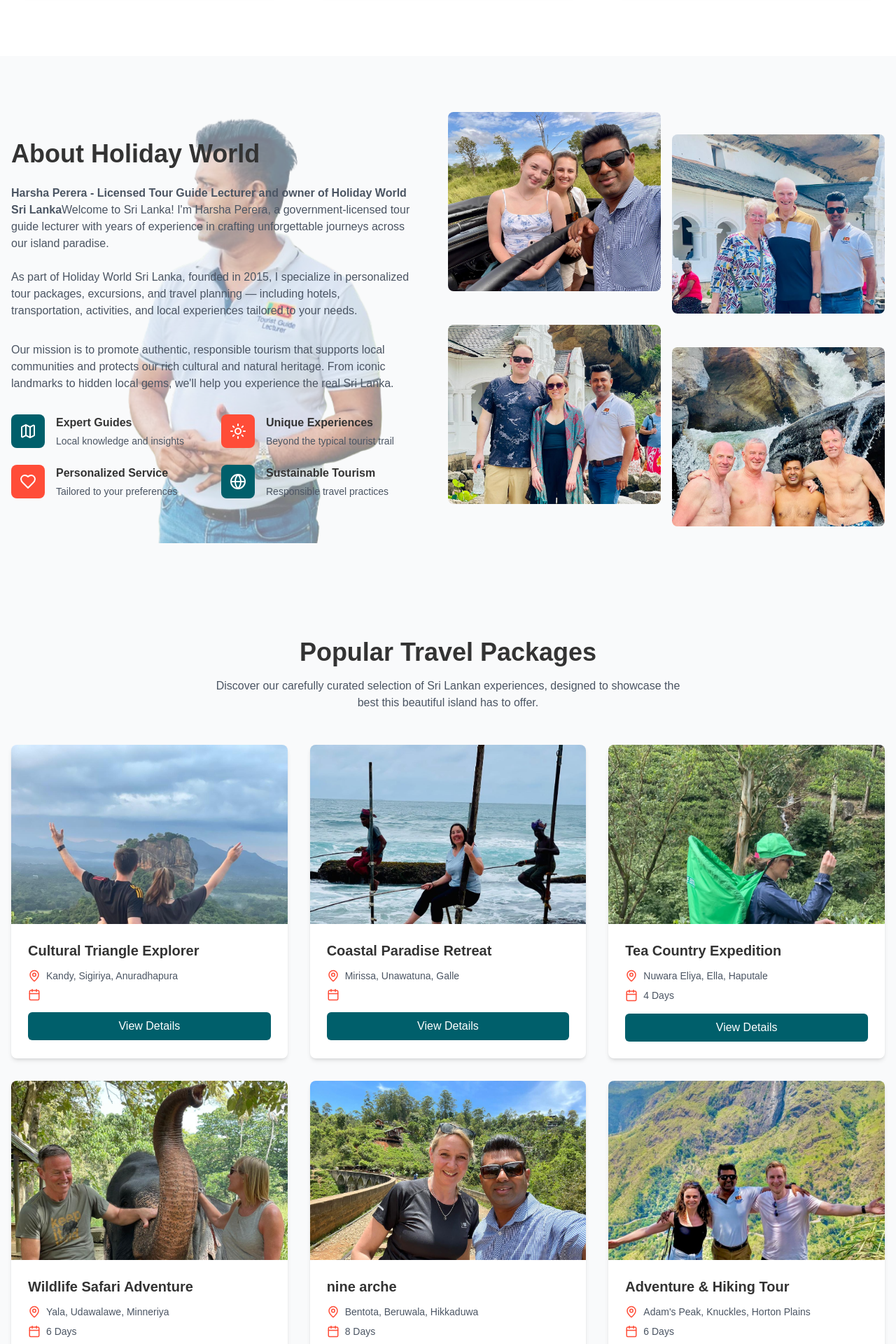
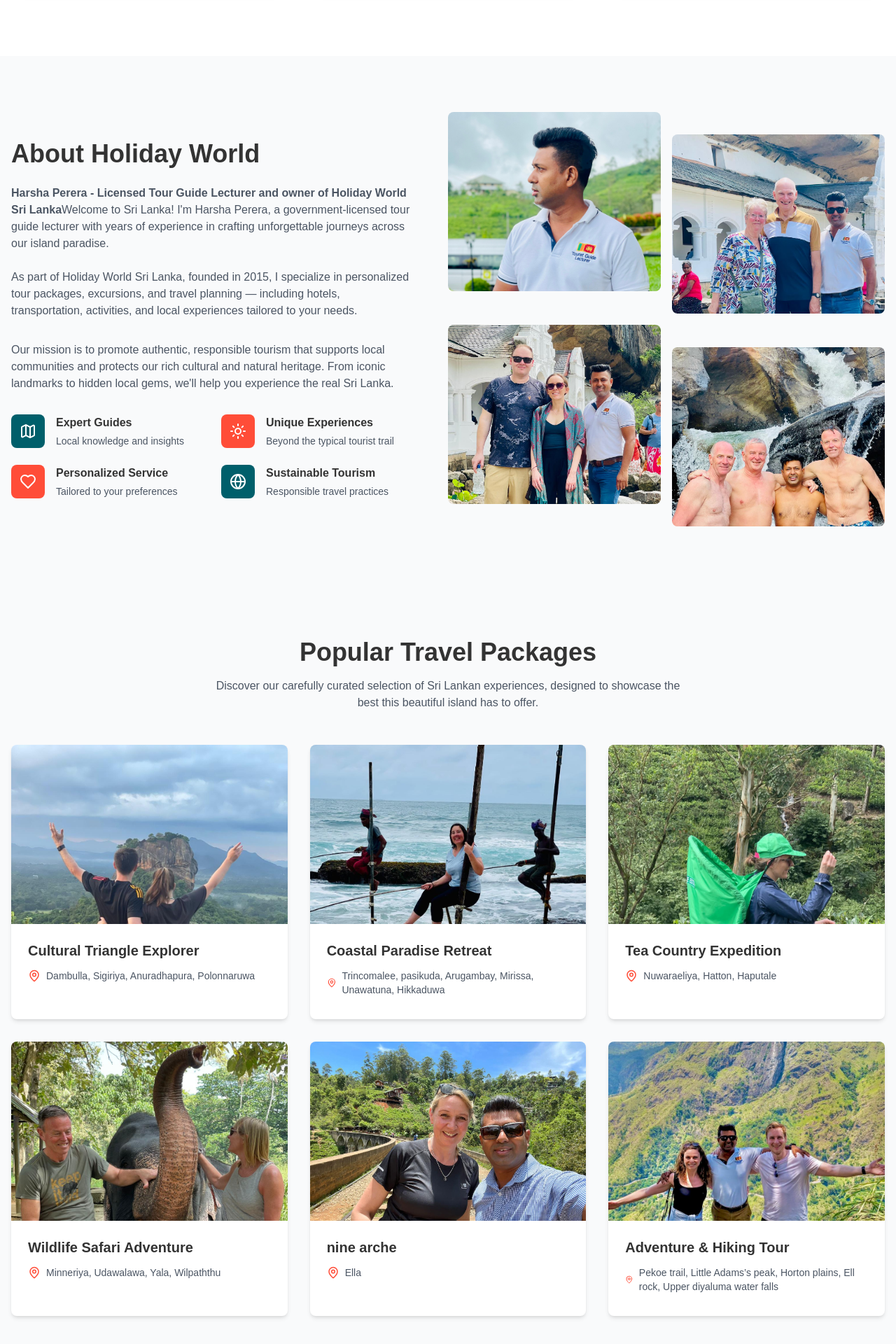
Before and after one commit to rushela/HolidayWorld-Travel, a React (Vite) app: page / in a window 1280 px wide. Shown: the part 1160-3080 px from the top of the page at 70% size. Built offline with nearby package versions, Linux system fonts and the light colour scheme.

Commit message:
Update About and PackageGrid sections: remove unused imports, update locations, and clean up UI

```diff
--- a/src/components/AboutSection.tsx
+++ b/src/components/AboutSection.tsx
@@ -1,23 +1,14 @@
-import React from 'react';
 import { MapIcon, SunIcon, HeartIcon, GlobeIcon } from 'lucide-react';
-import about2 from '../assets/insta/2.jpeg';
 import about4 from '../assets/insta/4.jpeg';
 import about5 from '../assets/insta/5.jpeg';
 import about6 from '../assets/insta/6.jpeg';
-import chubby from '../assets/about/chubby.png';
+import chubbyJpeg from '../assets/chubby.jpeg';
 
 export function AboutSection() {
   return <section className="py-20 bg-gray-50 relative" id="about">
       <div className="container mx-auto px-4">
         <div className="flex flex-col lg:flex-row items-center">
           <div className="lg:w-1/2 lg:pr-12 mb-10 lg:mb-0 relative">
-            {/* Watermark image */}
-            <img
-              src={chubby}
-              alt="Watermark"
-              className="absolute left-1/2 top-1/2 -translate-x-1/2 -translate-y-1/2 opacity-50 pointer-events-none select-none w-[40rem] h-[40rem] object-contain z-0"
-              aria-hidden="true"
-            />
             <div className="relative z-10">
               <h2 className="text-3xl md:text-4xl font-bold mb-6">
                 About Holiday World
@@ -89,7 +80,7 @@ export function AboutSection() {
           </div>
           <div className="lg:w-1/2 grid grid-cols-2 gap-4">
             <div className="relative h-64 rounded-lg overflow-hidden">
-              <img src={about2} alt="About 1" className="w-full h-full object-cover" />
+              <img src={chubbyJpeg} alt="About Harsha" className="w-full h-full object-cover object-top" />
             </div>
             <div className="relative h-64 rounded-lg overflow-hidden mt-8">
               <img src={about4} alt="About 2" className="w-full h-full object-cover" style={{ objectPosition: 'center top' }} />
--- a/src/components/PackageGrid.tsx
+++ b/src/components/PackageGrid.tsx
@@ -1,4 +1,4 @@
-import { MapPinIcon, CalendarIcon } from 'lucide-react';
+import { MapPinIcon } from 'lucide-react';
 import pkg1 from '../assets/Packages/12.jpeg';
 import pkg2 from '../assets/Packages/8.jpeg';
 import pkg3 from '../assets/Packages/9.jpeg';
@@ -10,40 +10,40 @@ const packages = [{
   id: 1,
   title: 'Cultural Triangle Explorer',
   image: pkg1,
-  location: 'Kandy, Sigiriya, Anuradhapura'
+  location: 'Dambulla, Sigiriya, Anuradhapura, Polonnaruwa'
 }, {
   id: 2,
   title: 'Coastal Paradise Retreat',
   image: pkg2,
-  location: 'Mirissa, Unawatuna, Galle'
+  location: 'Trincomalee, pasikuda, Arugambay, Mirissa, Unawatuna, Hikkaduwa'
 }, {
   id: 3,
   title: 'Tea Country Expedition',
   image: pkg3,
   duration: '4 Days',
   price: '$599',
-  location: 'Nuwara Eliya, Ella, Haputale'
+  location: 'Nuwaraeliya, Hatton, Haputale'
 }, {
   id: 4,
   title: 'Wildlife Safari Adventure',
   image: pkg4,
   duration: '6 Days',
   price: '$799',
-  location: 'Yala, Udawalawe, Minneriya'
+  location: 'Minneriya, Udawalawa, Yala, Wilpaththu'
 }, {
   id: 5,
   title: 'nine arche',
   image: pkg5,
   duration: '8 Days',
   price: '$1099',
-  location: 'Bentota, Beruwala, Hikkaduwa'
+  location: 'Ella'
 }, {
   id: 6,
   title: 'Adventure & Hiking Tour',
   image: pkg6,
   duration: '6 Days',
   price: '$749',
-  location: "Adam's Peak, Knuckles, Horton Plains"
+  location: "Pekoe trail, Little Adams’s peak, Horton plains, Ell rock, Upper diyaluma water falls"
 }];
 const tripAdvisorUrl = 'https://www.tripadvisor.co.uk/Attraction_Review-g2674028-d18769629-Reviews-HOLIDAY_WORLD_TRAVEL_SRI_LANKA-Ragama_Western_Province.html';
 export function PackageGrid() {
@@ -74,15 +74,6 @@ export function PackageGrid() {
                   <MapPinIcon size={18} className="mr-2 text-coral-500" />
                   <span className="text-sm">{pkg.location}</span>
                 </div>
-                <div className="flex items-center mb-4 text-gray-600">
-                  <CalendarIcon size={18} className="mr-2 text-coral-500" />
-                  <span className="text-sm">{pkg.duration}</span>
-                </div>
-                <a href={tripAdvisorUrl} target="_blank" rel="noopener noreferrer">
-                <button className="w-full bg-teal-500 hover:bg-teal-600 text-white py-2 rounded-md transition-colors duration-300">
-                  View Details
-                </button>
-                </a>
               </div>
             </div>)}
         </div>
```
Also changed, not shown: src/assets/about/chubby.png (deleted), src/assets/chubby.jpeg (added).
